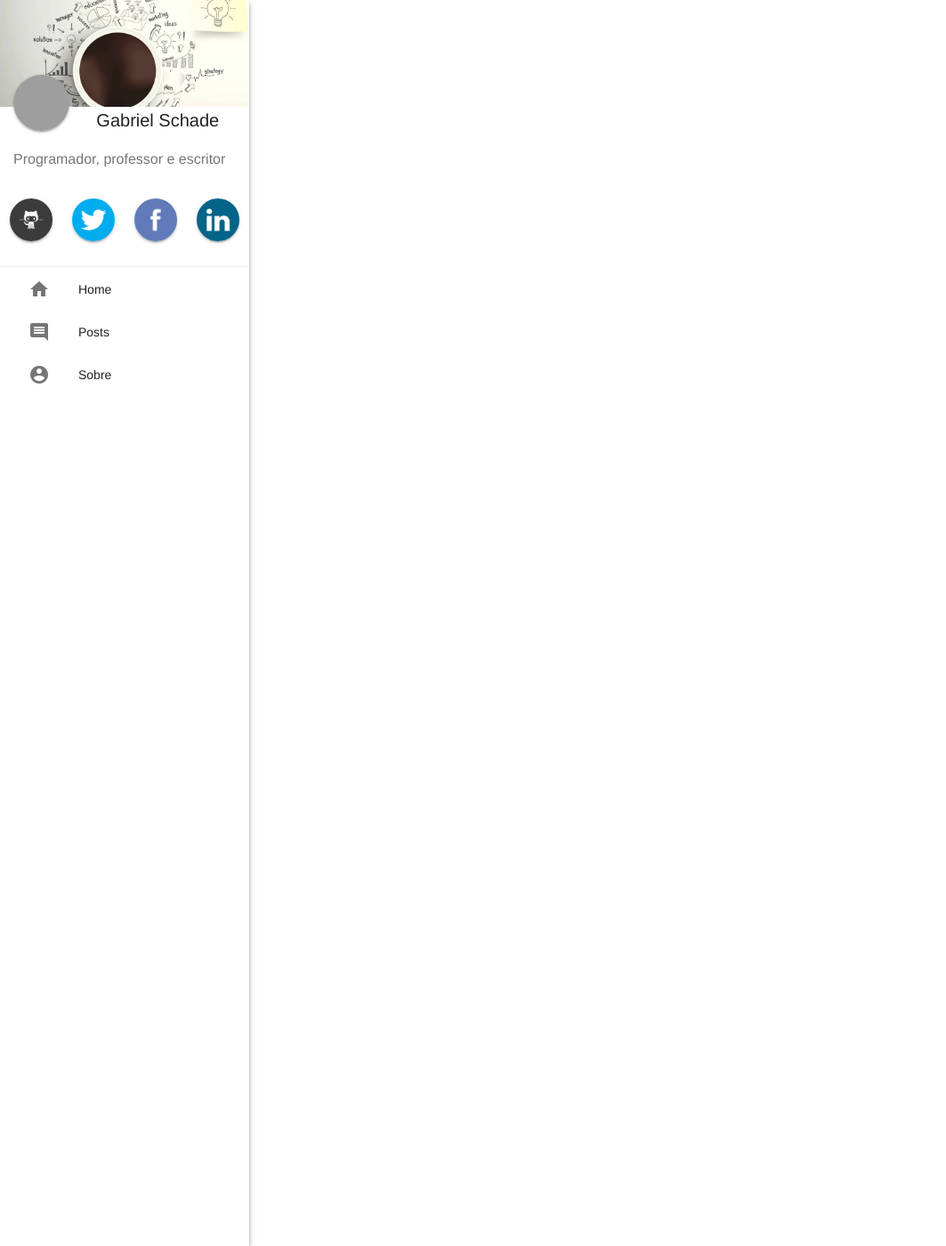
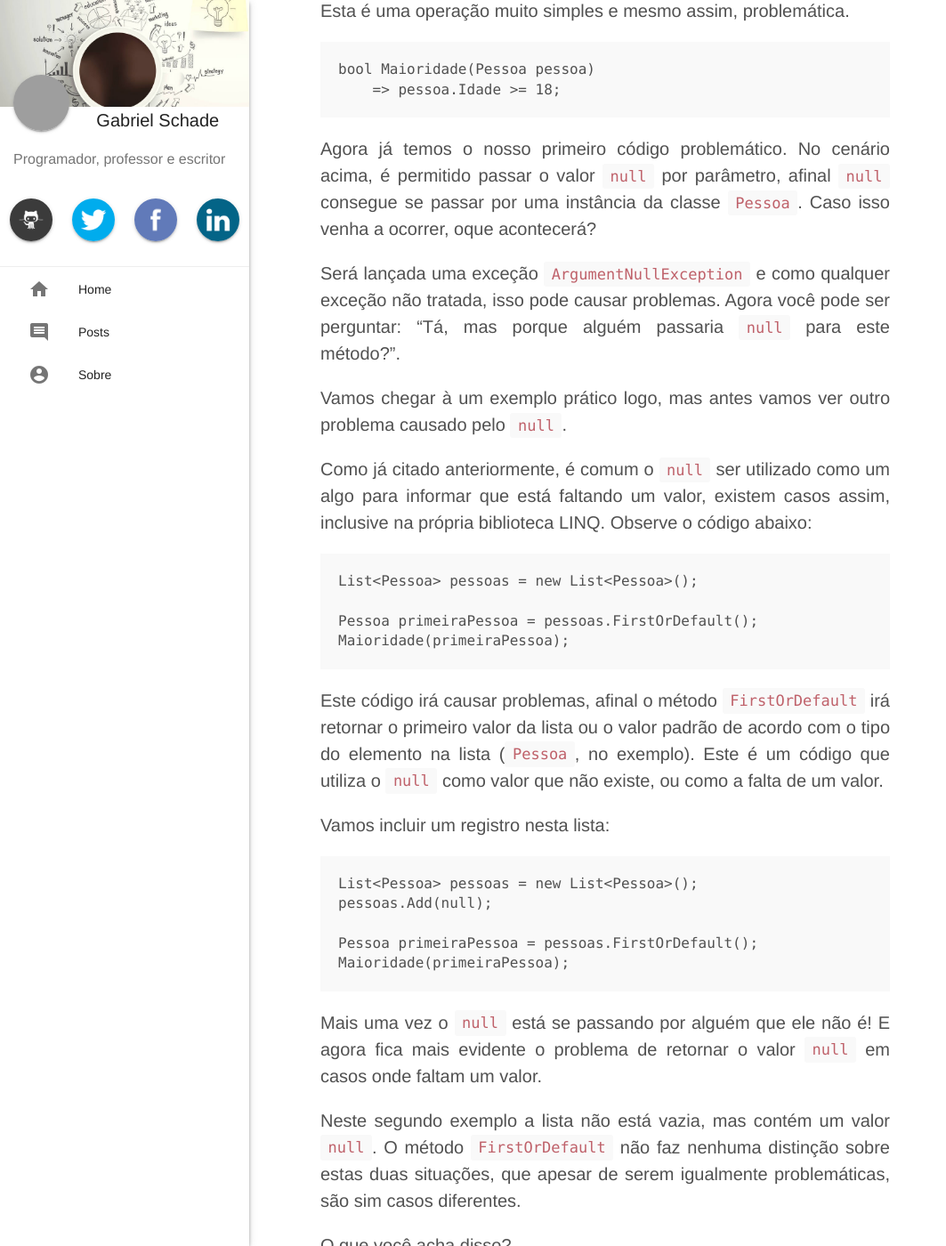
Before and after one commit to gabrielschade/gabrielschade.github.io, a Jekyll site: the page built from _posts/2017-10-09-problema-null.markdown, in a window 1280 px wide and 1400 px high, scrolled down 1710 px. Shown: the whole window at 89% size, without its empty margins (0-1063 px from the left). Built offline with Jekyll 4.4.1, drawn with Linux system fonts in a browser that asks for light colours; nearby versions of some CDN libraries; comment, search, counter and statistics services are not loaded; some of the changed text lies outside the part shown; grey boxes are pictures that could not be loaded.

Commit message:
continuação-post-null

````diff
--- a/_posts/2017-10-09-problema-null.markdown
+++ b/_posts/2017-10-09-problema-null.markdown
@@ -10,6 +10,69 @@ O `null` é mesmo um problema?
 
 **Sim**, é. Até mais e vamos ao próximo post. - Ainda não.
 
+Vamos lá, acredito que **todos** os programadores que já utilizaram objetos/referências, já se depararam com o problema do `null`. Muitas e muitas vezes nossos códigos geram problemas porque, em algum momento, sem que tívessemos pensado previamente, geramos um valor nulo.
+
+Antes de discutirmos mais sobre esse valor maldito, vamos entender o motivo dele existir.
+
+A referência do valor `null` na documentação da microsoft é basicamente esta:
+
+> **Null (C#)**
+
+> `null` é a palavra reservada para representar uma referência nula, ou seja, algum endereço que não se refere à nenhum objeto instanciado. Além disso o `null` é o valor padrão para tipos baseados em referências.
+
+> O texto original pode ser encontrado aqui: http://bit.ly/null-msdn
+
+Além disso, é bastante comum a utilização do `null` para indicar a falta de um valor ou a falta de um retorno para uma determinada operação. Este tipo de comportamento é bastante ruim e pessoalmente eu detesto utilizá-lo, mas temos exemplos na própria linguagem em que isto é feito.
+
+O problema inerente ao `null` é a criação de códigos **mentirosos**, afinal o `null` é capaz de se passar por qualquer valor baseado em referência. E isso pode causar muitos problemas.
+
+Vamos levar em consideração a classe abaixo:
+
+``` csharp
+public class Pessoa
+{
+    public int Id { get; set; }
+    public int Idade { get; set; }
+    public string Nome { get; set; }
+}
+```
+Uma classe bastante simples. Agora vamos para um dos casos onde o `null` é problemático. Vamos criar um método para verificar se uma pessoa possui mais de 18 anos.
+
+Esta é uma operação muito simples e mesmo assim, problemática.
+
+``` csharp
+bool Maioridade(Pessoa pessoa)
+    => pessoa.Idade >= 18;
+```
+Agora já temos o nosso primeiro código problemático. No cenário acima, é permitido passar o valor `null` por parâmetro, afinal `null` consegue se passar por uma instância da classe `Pessoa`. Caso isso venha a ocorrer, oque acontecerá?
+
+Será lançada uma exceção `ArgumentNullException` e como qualquer exceção não tratada, isso pode causar problemas.
+Agora você pode ser perguntar: "Tá, mas porque alguém passaria `null` para este método?".
+
+Vamos chegar à um exemplo prático logo, mas antes vamos ver outro problema causado pelo `null`.
+
+Como já citado anteriormente, é comum o `null` ser utilizado como um algo para informar que está faltando um valor, existem casos assim, inclusive na própria biblioteca LINQ. Observe o código abaixo:
+
+``` csharp
+List<Pessoa> pessoas = new List<Pessoa>();
+
+Pessoa primeiraPessoa = pessoas.FirstOrDefault();
+Maioridade(primeiraPessoa);
+```
+Este código irá causar problemas, afinal o método `FirstOrDefault` irá retornar o primeiro valor da lista ou o valor padrão de acordo com o tipo do elemento na lista (`Pessoa`, no exemplo). Este é um código que utiliza o `null` como valor que não existe, ou como a falta de um valor.
+
+Vamos incluir um registro nesta lista:
+
+``` csharp
+List<Pessoa> pessoas = new List<Pessoa>();
+pessoas.Add(null);
+
+Pessoa primeiraPessoa = pessoas.FirstOrDefault();
+Maioridade(primeiraPessoa);
+```
+Mais uma vez o `null` está se passando por alguém que ele não é! E agora fica mais evidente o problema de retornar o valor `null` em casos onde faltam um valor.
+
+Neste segundo exemplo a lista não está vazia, mas contém um valor `null`. O método `FirstOrDefault` não faz nenhuma distinção sobre estas duas situações, que apesar de serem igualmente problemáticas, são sim casos diferentes.
 
 
 O que você acha disso?
````
